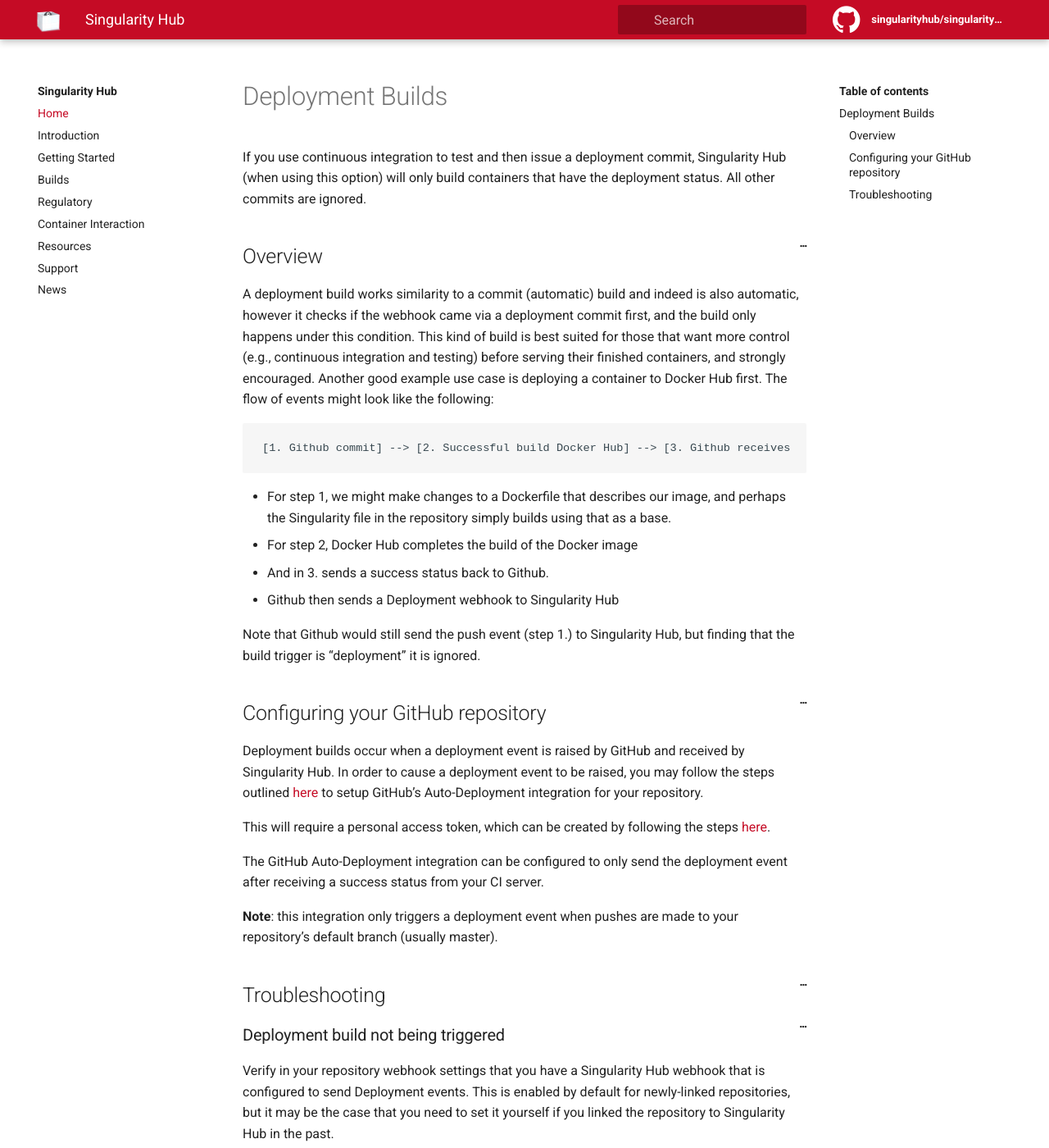
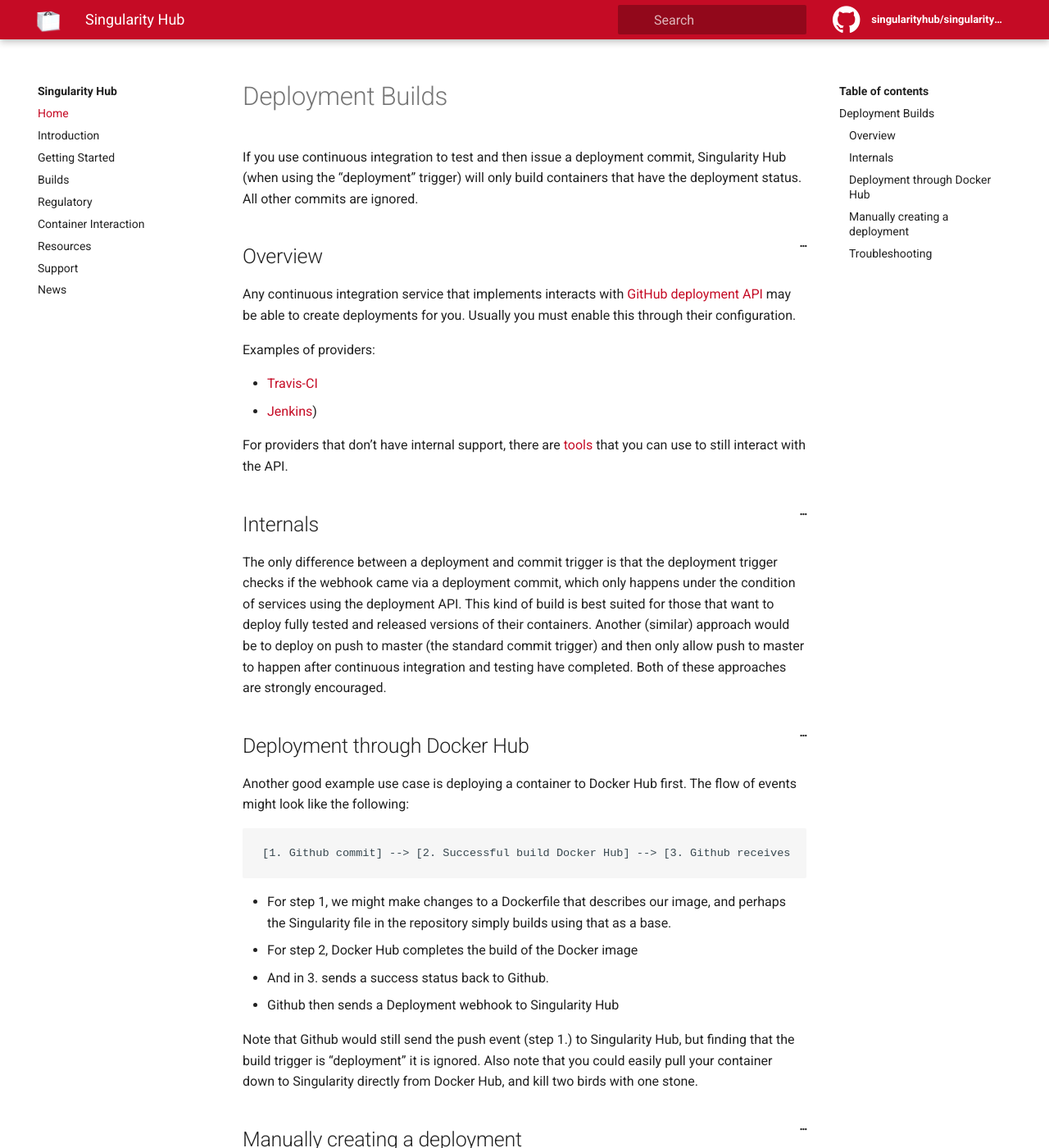
Before and after one commit to singularityhub/singularityhub-docs, a Jekyll site: the page built from _docs/builds/deployment.md, in a window 1280 px wide and 1400 px high. Shown: the whole window at 82% size. Built offline with Jekyll 4.4.1, drawn with Linux system fonts in a browser that asks for light colours; some of the changed text lies outside the part shown.

Commit message:
Add some higher level information to deployment builds section (#7)
* Add some higher level information to deployment builds section
* adding more deployment notes and link to troubleshooting
Signed-off-by: vsoch <vsochat@stanford.edu>
Co-authored-by: vsoch <vsochat@stanford.edu>

````diff
--- a/_docs/builds/deployment.md
+++ b/_docs/builds/deployment.md
@@ -6,11 +6,27 @@ toc: false
 
 # Deployment Builds
 
-If you use continuous integration to test and then issue a deployment commit, Singularity Hub (when using this option) will only build containers that have the deployment status. All other commits are ignored.
+If you use continuous integration to test and then issue a deployment commit, Singularity Hub (when using the "deployment" trigger) will only build containers that have the deployment status. All other commits are ignored.
 
 ## Overview
 
-A deployment build works similarity to a commit (automatic) build and indeed is also automatic, however it checks if the webhook came via a deployment commit first, and the build only happens under this condition. This kind of build is best suited for those that want more control (e.g., continuous integration and testing) before serving their finished containers, and strongly encouraged. Another good example use case is deploying a container to Docker Hub first. The flow of events might look like the following:
+Any continuous integration service that implements interacts with [GitHub deployment
+API](https://developer.github.com/v3/repos/deployments/) may be able to create deployments
+for you. Usually you must enable this through their configuration.
+
+Examples of providers:
+
+ * [Travis-CI](https://docs.travis-ci.com/user/deployment/releases/)
+ * [Jenkins](https://resources.github.com/whitepapers/practical-guide-to-CI-with-Jenkins-and-GitHub/))
+
+For providers that don't have internal support, there are [tools](https://circleci.com/blog/publishing-to-github-releases-via-circleci/) that you can use to still interact with the API.
+
+## Internals
+
+The only difference between a deployment and commit trigger is that the deployment trigger checks if the webhook came via a deployment commit, which only happens under the condition of services using the deployment API. This kind of build is best suited for those that want to deploy fully tested and released versions of their containers. Another (similar) approach would be to deploy on push to master (the standard commit trigger) and then only allow push to master to happen after continuous integration and testing have completed. Both of these approaches are strongly encouraged.
+
+## Deployment through Docker Hub
+Another good example use case is deploying a container to Docker Hub first. The flow of events might look like the following:
 
 ```
 [1. Github commit] --> [2. Successful build Docker Hub] --> [3. Github receives status] --> [4. Deployment Webhook to Singularity Hub]
@@ -20,22 +36,34 @@ A deployment build works similarity to a commit (automatic) build and indeed is
  - And in 3. sends a success status back to Github.
  - Github then sends a Deployment webhook to Singularity Hub
 
-Note that Github would still send the push event (step 1.) to Singularity Hub, but finding that the build trigger is "deployment" it is ignored.
+Note that Github would still send the push event (step 1.) to Singularity Hub, but finding that the build trigger is "deployment" it is ignored. Also note that you could easily
+pull your container down to Singularity directly from Docker Hub, and kill two birds
+with one stone.
 
-## Configuring your GitHub repository
+## Manually creating a deployment
 
-Deployment builds occur when a deployment event is raised by GitHub and received by Singularity Hub. In order to cause a deployment event to be raised, you may follow the steps outlined [here](https://developer.github.com/v3/guides/automating-deployments-to-integrators/#sending-deployments-whenever-you-push-to-a-repository) to setup GitHub's Auto-Deployment integration for your repository.
-
-This will require a personal access token, which can be created by following the steps [here](https://help.github.com/articles/creating-a-personal-access-token-for-the-command-line/).
-
-The GitHub Auto-Deployment integration can be configured to only send the deployment event after receiving a success status from your CI server.
-
-**Note**: this integration only triggers a deployment event when pushes are made to your repository's default branch (usually master).
+If you have a custom continuous integration set up, or are using a provider you
+may be able to create a deployment event yourself using the [GitHub repos REST
+API](https://developer.github.com/v3/repos/deployments/#create-a-deployment) or
+one of the [tools](https://circleci.com/blog/publishing-to-github-releases-via-circleci/)
+mentioned previously.
 
 ## Troubleshooting
 
-### Deployment build not being triggered
+#### Deployment build not being triggered
 
-Verify in your repository webhook settings that you have a Singularity Hub webhook that is configured to send Deployment events. This is enabled by default for newly-linked repositories, but it may be the case that you need to set it yourself if you linked the repository to Singularity Hub in the past.
+This could happen because of a problem with communication from the continuous integration service to GitHub or from Github to Singularity Hub (see *Internals*).
+
+#### No message from continuous integration service to GitHub
+
+Check you are using a supported continuous integration service and it is
+configured correctly, or set up manual deployments using the REST API.
+
+#### No message from GitHub to Singularity Hub
+
+Verify in your repository webhook settings that you have a Singularity Hub webhook that is configured to send Deployment events. This is enabled by default for newly-linked repositories, but it may be the case that you need to set it yourself if you linked the repository to Singularity Hub in the past. There was also a change in webhook format to remove the "www" prefix - see our [webhooks](https://singularityhub.github.io/singularityhub-docs/docs/support/troubleshooting#why-isnt-my-webhook-working) section in the troubleshooting
+guide for more detail.
+
+You can see a log of sent webhooks and the responses from SingularityHub on GitHub in Settings > Webhooks > Edit (`https://singularity-hub.org/...`).
 
 More information on webhook events is available in GitHub's [webhook documentation](https://developer.github.com/webhooks/#events).
````
